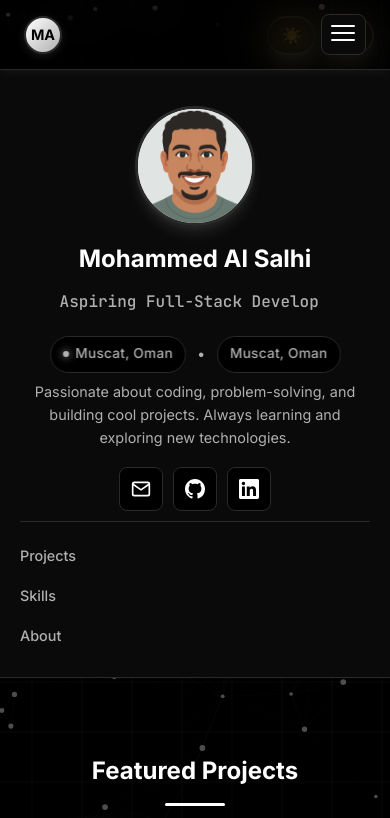
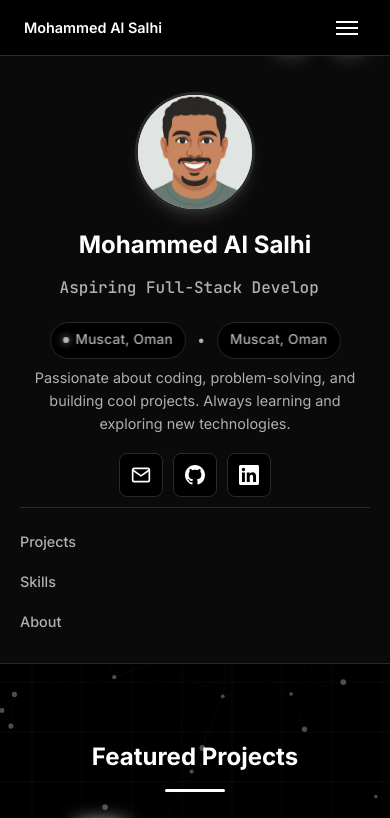
Before and after one commit to mohammed-alsalhi/personal-website, a React (Vite) app in the folder personal-website-react/: page /blog in a window 390 px wide. Shown: the top 818 px of the page. Built offline with nearby package versions, Linux system fonts and the light colour scheme.

Commit message:
refactor: simplify TopNav component by removing animations and adjusting styles for improved performance

```diff
--- a/personal-website-react/src/components/layout/TopNav.jsx
+++ b/personal-website-react/src/components/layout/TopNav.jsx
@@ -1,5 +1,4 @@
 import { Link, useLocation } from 'react-router-dom';
-import { motion, AnimatePresence } from 'framer-motion';
 import { useState } from 'react';
 
 const TopNav = () => {
@@ -19,104 +18,52 @@ const TopNav = () => {
   };
 
   return (
-    <motion.nav
-      className="top-nav"
-      initial={{ y: -100 }}
-      animate={{ y: 0 }}
-      transition={{ duration: 0.6, ease: "easeOut" }}
-    >
+    <nav className="top-nav">
       <div className="top-nav-container">
         <Link to="/" className="top-nav-logo">
-          <motion.div
-            className="logo-circle"
-            whileHover={{ scale: 1.05, rotate: 5 }}
-            transition={{ duration: 0.3 }}
-          >
-            <span className="logo-initials">MA</span>
-          </motion.div>
-          <motion.span
-            className="logo-text"
-            initial={{ opacity: 0, x: -10 }}
-            animate={{ opacity: 1, x: 0 }}
-            transition={{ duration: 0.5, delay: 0.2 }}
-          >
           Mohammed Al Salhi
-          </motion.span>
         </Link>
 
-        {/* Desktop Navigation */}
         <div className="nav-links">
-          {navLinks.map((link, index) => (
+          {navLinks.map((link) => (
             <Link
               key={link.path}
               to={link.path}
               className={`nav-link ${isActive(link.path) ? 'active' : ''}`}
             >
-              <motion.div
-                className="nav-link-inner"
-                initial={{ opacity: 0, y: -10 }}
-                animate={{ opacity: 1, y: 0 }}
-                transition={{ duration: 0.5, delay: 0.3 + index * 0.1 }}
-                whileHover={{ y: -2 }}
-              >
               {link.label}
-                {isActive(link.path) && (
-                  <motion.div
-                    className="nav-link-indicator"
-                    layoutId="activeIndicator"
-                    transition={{ duration: 0.3 }}
-                  />
-                )}
-              </motion.div>
             </Link>
           ))}
         </div>
 
-        {/* Mobile Menu Button */}
-        <motion.button
+        <button
           className="mobile-menu-button"
           onClick={() => setIsMobileMenuOpen(!isMobileMenuOpen)}
           aria-label="Toggle mobile menu"
-          whileTap={{ scale: 0.9 }}
         >
           <div className={`hamburger ${isMobileMenuOpen ? 'open' : ''}`}>
             <span></span>
             <span></span>
             <span></span>
           </div>
-        </motion.button>
+        </button>
       </div>
 
-      {/* Mobile Navigation */}
-      <AnimatePresence>
       {isMobileMenuOpen && (
-          <motion.div
-            className="mobile-nav-links"
-            initial={{ opacity: 0, height: 0 }}
-            animate={{ opacity: 1, height: 'auto' }}
-            exit={{ opacity: 0, height: 0 }}
-            transition={{ duration: 0.3 }}
-          >
-            {navLinks.map((link, index) => (
-              <motion.div
+        <div className="mobile-nav-links">
+          {navLinks.map((link) => (
+            <Link
               key={link.path}
-                initial={{ opacity: 0, x: -20 }}
-                animate={{ opacity: 1, x: 0 }}
-                transition={{ delay: index * 0.1 }}
-              >
-                <Link
               to={link.path}
               className={`mobile-nav-link ${isActive(link.path) ? 'active' : ''}`}
               onClick={() => setIsMobileMenuOpen(false)}
             >
               {link.label}
             </Link>
-              </motion.div>
           ))}
-          </motion.div>
+        </div>
       )}
-      </AnimatePresence>
-    </motion.nav>
+    </nav>
   );
 };
 
--- a/personal-website-react/src/index.css
+++ b/personal-website-react/src/index.css
@@ -1493,17 +1493,10 @@ section {
     top: 0;
     left: 0;
     right: 0;
-    height: 70px;
-    background: linear-gradient(to bottom, var(--navbar-bg), rgba(var(--bg-primary), 0.98));
+    height: 56px;
+    background-color: var(--bg-primary);
     border-bottom: 1px solid var(--border-color);
     z-index: 1000;
-    backdrop-filter: blur(20px);
-    box-shadow: 0 2px 10px rgba(0, 0, 0, 0.05);
-    transition: all 0.3s ease;
-}
-
-[data-theme="dark"] .top-nav {
-    box-shadow: 0 2px 10px rgba(255, 255, 255, 0.05);
 }
 
 .top-nav-container {
@@ -1513,204 +1506,105 @@ section {
     display: flex;
     align-items: center;
     justify-content: space-between;
-    padding: 0 2.5rem;
-}
-
-/* Logo Styles */
+    padding: 0 2rem;
+}
+
 .top-nav-logo {
-    display: flex;
-    align-items: center;
-    gap: 1rem;
+    font-size: 1rem;
+    font-weight: 600;
+    color: var(--text-primary);
     text-decoration: none;
-    transition: all 0.3s ease;
-}
-
-.logo-circle {
-    width: 42px;
-    height: 42px;
-    border-radius: 50%;
-    background: linear-gradient(135deg, var(--text-primary), var(--text-secondary));
-    display: flex;
-    align-items: center;
-    justify-content: center;
-    border: 2px solid var(--border-color);
-    box-shadow: 0 2px 8px rgba(0, 0, 0, 0.1);
-    transition: all 0.3s cubic-bezier(0.34, 1.56, 0.64, 1);
-    position: relative;
-}
-
-[data-theme="dark"] .logo-circle {
-    box-shadow: 0 2px 8px rgba(255, 255, 255, 0.1);
-}
-
-.logo-circle:hover {
-    box-shadow: 0 0 20px var(--text-primary);
-    border-color: var(--text-primary);
-}
-
-.logo-initials {
-    font-size: 1rem;
-    font-weight: 700;
-    color: var(--bg-primary);
-    user-select: none;
-}
-
-.logo-text {
-    font-size: 1.1rem;
-    font-weight: 600;
-    color: var(--text-primary);
-    letter-spacing: -0.02em;
-}
-
-/* Navigation Links */
+    font-family: var(--font-heading);
+}
+
 .nav-links {
     display: flex;
-    gap: 0.5rem;
-    align-items: center;
+    gap: 2rem;
 }
 
 .nav-link {
+    color: var(--text-secondary);
     text-decoration: none;
-    position: relative;
-}
-
-.nav-link-inner {
-    padding: 0.6rem 1.25rem;
-    border-radius: 24px;
-    color: var(--text-secondary);
     font-weight: 500;
     font-size: 0.95rem;
-    transition: all 0.3s cubic-bezier(0.34, 1.56, 0.64, 1);
-    position: relative;
-    border: 1px solid transparent;
-    background-color: transparent;
-}
-
-.nav-link:hover .nav-link-inner {
-    color: var(--text-primary);
-    background-color: var(--bg-secondary);
-    border-color: var(--border-color);
-    transform: translateY(-2px);
-}
-
-.nav-link.active .nav-link-inner {
-    color: var(--text-primary);
-    background-color: var(--bg-secondary);
-    border-color: var(--text-primary);
-    font-weight: 600;
-    box-shadow: 0 0 15px rgba(0, 0, 0, 0.1);
-}
-
-[data-theme="dark"] .nav-link.active .nav-link-inner {
-    box-shadow: 0 0 15px rgba(255, 255, 255, 0.1);
-}
-
-.nav-link-indicator {
-    position: absolute;
-    bottom: -2px;
-    left: 50%;
-    transform: translateX(-50%);
-    width: 6px;
-    height: 6px;
-    border-radius: 50%;
-    background-color: var(--text-primary);
-    box-shadow: 0 0 10px var(--text-primary);
-}
-
-/* Mobile Menu */
+    transition: color 0.2s ease;
+    font-family: var(--font-body);
+}
+
+.nav-link:hover {
+    color: var(--text-primary);
+}
+
+.nav-link.active {
+    color: var(--text-primary);
+}
+
 .mobile-menu-button {
     display: none;
-    background: var(--bg-secondary);
-    border: 1px solid var(--border-color);
-    border-radius: 8px;
+    background: none;
+    border: none;
     cursor: pointer;
-    padding: 0.6rem;
-    transition: all 0.3s ease;
-}
-
-.mobile-menu-button:hover {
-    background-color: var(--card-bg);
-    border-color: var(--text-primary);
+    padding: 0.5rem;
 }
 
 .hamburger {
     display: flex;
     flex-direction: column;
-    gap: 5px;
-    width: 24px;
-    height: 20px;
+    gap: 4px;
 }
 
 .hamburger span {
-    width: 100%;
+    width: 22px;
     height: 2px;
     background-color: var(--text-primary);
-    border-radius: 2px;
-    transition: all 0.3s cubic-bezier(0.68, -0.55, 0.265, 1.55);
-    transform-origin: center;
+    transition: all 0.2s ease;
 }
 
 .hamburger.open span:nth-child(1) {
-    transform: rotate(45deg) translate(7px, 7px);
+    transform: rotate(45deg) translate(5px, 5px);
 }
 
 .hamburger.open span:nth-child(2) {
     opacity: 0;
-    transform: scale(0);
 }
 
 .hamburger.open span:nth-child(3) {
-    transform: rotate(-45deg) translate(7px, -7px);
-}
-
-/* Mobile Navigation */
+    transform: rotate(-45deg) translate(6px, -6px);
+}
+
 .mobile-nav-links {
     position: absolute;
-    top: 70px;
+    top: 56px;
     left: 0;
     right: 0;
-    background-color: var(--navbar-bg);
-    backdrop-filter: blur(20px);
+    background-color: var(--bg-primary);
     border-bottom: 1px solid var(--border-color);
-    padding: 1rem 2rem;
+    padding: 1rem;
     display: flex;
     flex-direction: column;
     gap: 0.5rem;
-    box-shadow: 0 4px 12px rgba(0, 0, 0, 0.1);
-    overflow: hidden;
-}
-
-[data-theme="dark"] .mobile-nav-links {
-    box-shadow: 0 4px 12px rgba(255, 255, 255, 0.05);
 }
 
 .mobile-nav-link {
     color: var(--text-secondary);
     text-decoration: none;
     font-weight: 500;
-    padding: 1rem 1.25rem;
-    border-radius: 12px;
-    border: 1px solid var(--border-color);
-    background-color: var(--bg-secondary);
-    transition: all 0.3s ease;
+    padding: 0.75rem;
+    transition: color 0.2s ease;
     text-align: center;
+    font-family: var(--font-body);
 }
 
 .mobile-nav-link:hover {
-    background-color: var(--card-bg);
-    border-color: var(--text-primary);
     color: var(--text-primary);
 }
 
 .mobile-nav-link.active {
     color: var(--text-primary);
-    background-color: var(--card-bg);
-    border-color: var(--text-primary);
-    font-weight: 600;
 }
 
 .split-layout {
-    margin-top: 70px;
+    margin-top: 56px;
 }
 
 /* ===== BLOG LISTING PAGE ===== */
@@ -2306,16 +2200,7 @@ section {
         padding: 0 1.5rem;
     }
 
-    .logo-text {
-        display: none;
-    }
-
-    .logo-circle {
-        width: 38px;
-        height: 38px;
-    }
-
-    .logo-initials {
+    .top-nav-logo {
         font-size: 0.9rem;
     }
 
```
Lines whose indentation alone changed are shown as unchanged.
